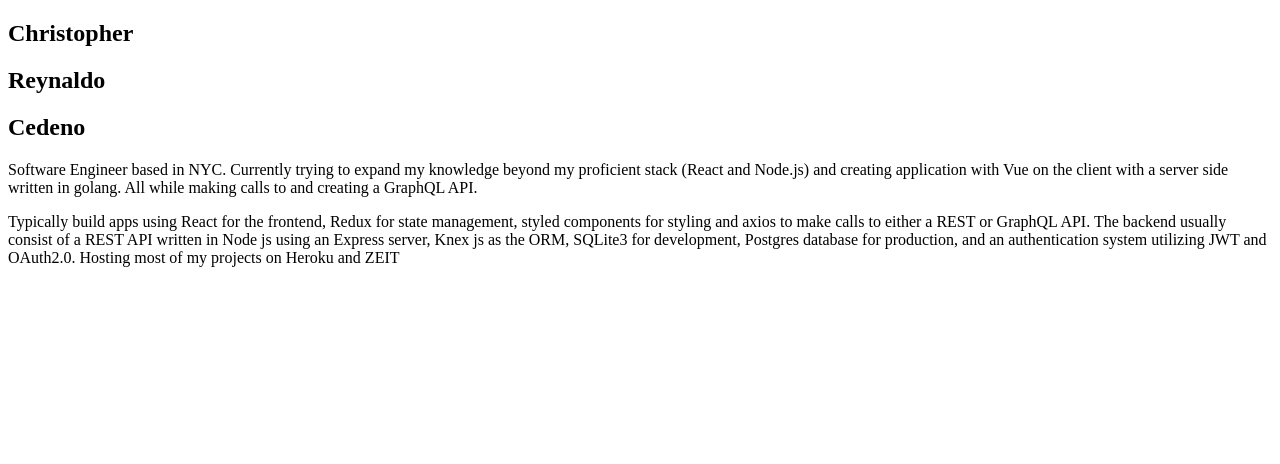
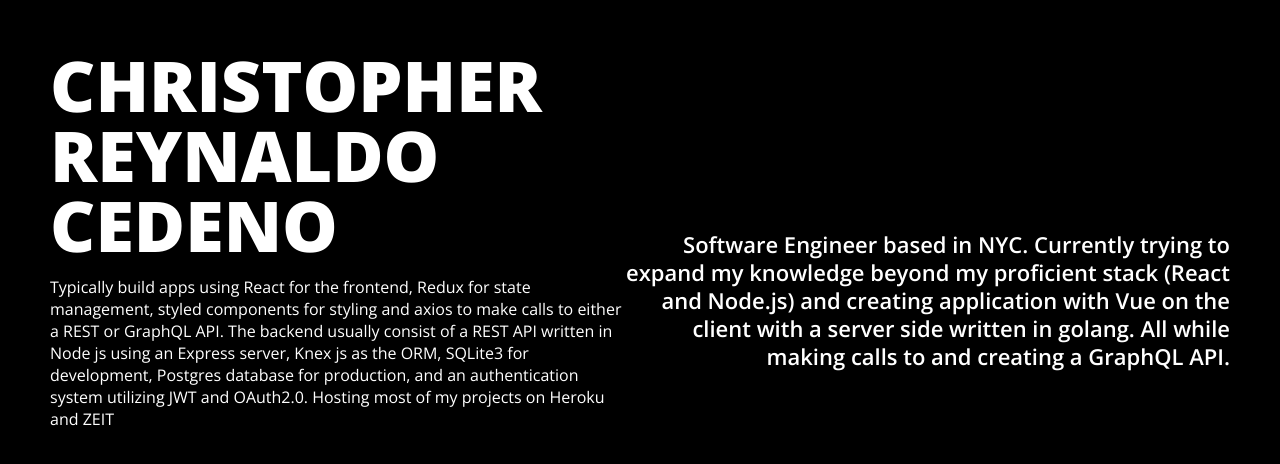
Before and after one commit to reynaldo-00/rey.sh, a Vue app in the folder client/: page / in a window 1280 px wide. Shown: the top 464 px of the page. Built offline with nearby package versions, Linux system fonts and the light colour scheme.

Commit message:
added basic styling to support future styling

```diff
--- a/client/package.json
+++ b/client/package.json
@@ -8,8 +8,8 @@
     "lint": "vue-cli-service lint"
   },
   "dependencies": {
-    "styled-components": "^4.1.3",
-    "vue": "^2.5.21"
+    "vue": "^2.5.21",
+    "vue-styled-components": "^1.4.3"
   },
   "devDependencies": {
     "@vue/cli-plugin-babel": "^3.2.0",
--- a/client/public/index.html
+++ b/client/public/index.html
@@ -5,6 +5,7 @@
     <meta http-equiv="X-UA-Compatible" content="IE=edge">
     <meta name="viewport" content="width=device-width,initial-scale=1.0">
     <link rel="icon" href="<%= BASE_URL %>favicon.ico">
+    <link href="https://fonts.googleapis.com/css?family=Open+Sans:400,600,700,800" rel="stylesheet">
     <title>client</title>
   </head>
   <body>
--- a/client/src/App.vue
+++ b/client/src/App.vue
@@ -1,5 +1,5 @@
 <template>
-    <div>
+    <div class="container">
         <Name/>
         <Bio/>
         <Tech/>
@@ -22,5 +22,20 @@ export default {
 </script>
 
 <style>
-
+    * {
+        box-sizing: border-box;
+    }
+    body {
+        width: 100vw;
+        height: 100vh;
+        margin: 0;
+        padding: 0;
+        background-color: black;
+        color: white;
+        font-family: 'Open Sans';
+    }
+    .container {
+        width: 100%;
+        padding: 0px 50px;
+    }
 </style>
--- a/client/src/components/Bio.vue
+++ b/client/src/components/Bio.vue
@@ -1,10 +1,11 @@
 <template>
-    <p>
-        {{ bio }}
-    </p>
+    <div>
+        <p>{{ bio }}</p>
+    </div>
 </template>
 
 <script>
+
 export default {
     name: 'Bio',
     data: () => ({
@@ -13,6 +14,15 @@ export default {
 }
 </script>
 
-<style>
+<style scoped>
+    p {
+        width: 605px;
+        font-weight: 600;
+        font-size: 22px;
+        text-align: right;
+        float: right;
+        margin-top: -30px;
+        line-height: 28px;
+    }
 
 </style>
--- a/client/src/components/Name.vue
+++ b/client/src/components/Name.vue
@@ -16,15 +16,21 @@
 export default {
     name: 'Name',
     data: () => ({
-        first: 'Christopher',
-        middle: 'Reynaldo',
-        last: 'Cedeno',
+        first: 'CHRISTOPHER',
+        middle: 'REYNALDO',
+        last: 'CEDENO',
     })
 }
 </script>
 
 <style scoped>
+    div {
+        margin-top: 50px;
+    }
     h2 {
-
+        font-size: 70px;
+        font-weight: 800;
+        margin: 0px;
+        line-height: 70px;
     }
 </style>
```
Also changed, not shown: client/src/components/SVG.js, 1 other file (tests, documents, lock files or other folders).
